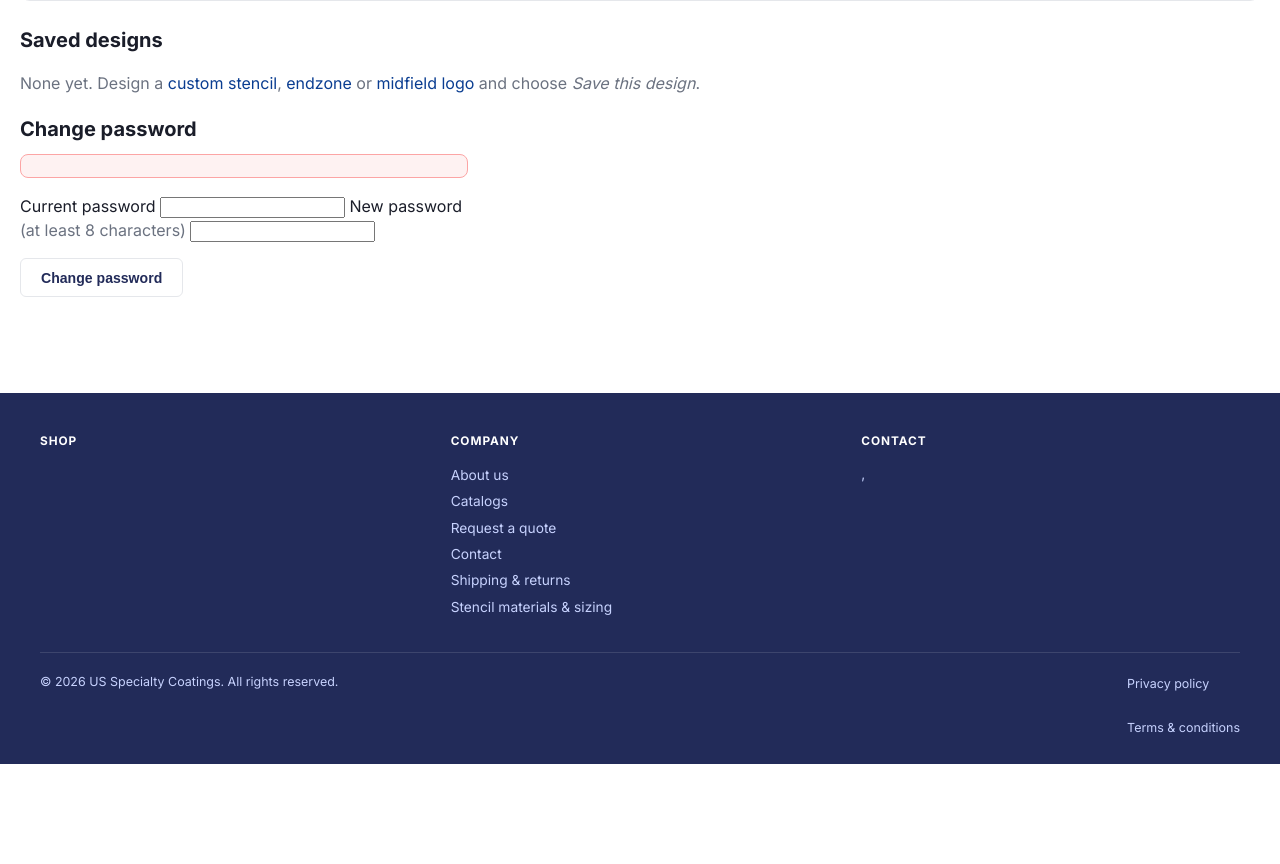
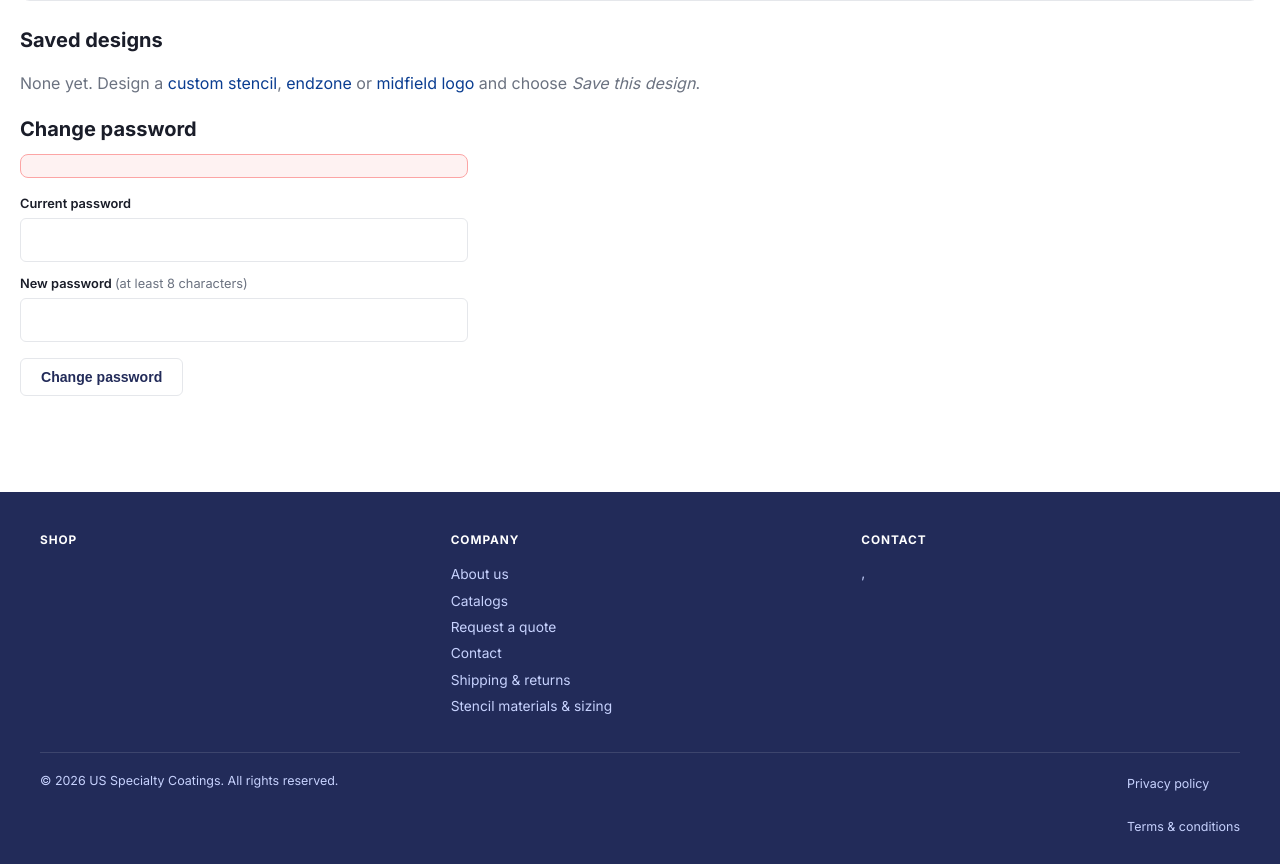
Before and after one commit to USSCPROD/usscos, a PHP site: template app/Views/site/account.php in a window 1280 px wide. Shown: the part 350-1214 px from the top of the page. Before the commit the page ends 1114 px from the top, so only its background shows below. Run offline with PHP 8.4, Linux system fonts and the light colour scheme; the template is opened without the code that fills it, so the values that code supplies are empty; some libraries are stand-ins or nearby versions.

Commit message:
Site form field styles live in the layout, so the account pages have them
Co-Authored-By: Claude Opus 5.5 <noreply@anthropic.com>

```diff
--- a/app/Views/layouts/site.php
+++ b/app/Views/layouts/site.php
@@ -142,6 +142,10 @@ img{max-width:100%;display:block}
 
 /* ---- footer ---- */
 /* ---- written copy: category copy, content pages, descriptions ---- */
+/* Form fields, site-wide: the enquiry form, the designers and the account pages. */
+.fl{display:block;font-size:.8rem;font-weight:600;margin-bottom:.3rem;color:var(--ink)}
+.fi{width:100%;box-sizing:border-box;padding:.6rem .7rem;border:1px solid var(--line);border-radius:6px;font:inherit;font-size:.92rem;background:#fff}
+.fi:focus{outline:2px solid var(--blue);outline-offset:-1px;border-color:var(--blue)}
 .rt h1{font-size:1.9rem;letter-spacing:-.025em;margin:0 0 1rem}
 .rt h2{font-size:1.3rem;letter-spacing:-.015em;margin:2rem 0 .6rem}
 .rt h3{font-size:1.05rem;margin:1.4rem 0 .5rem}
```
